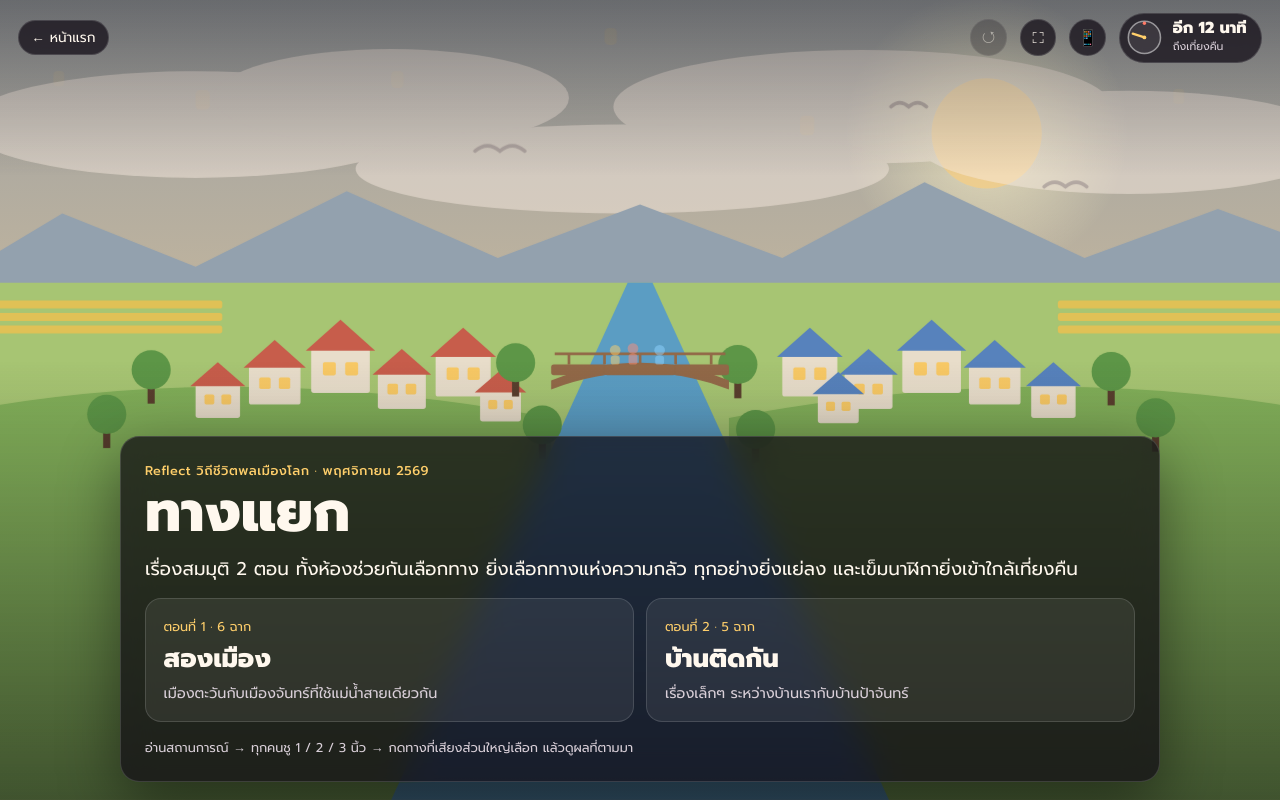
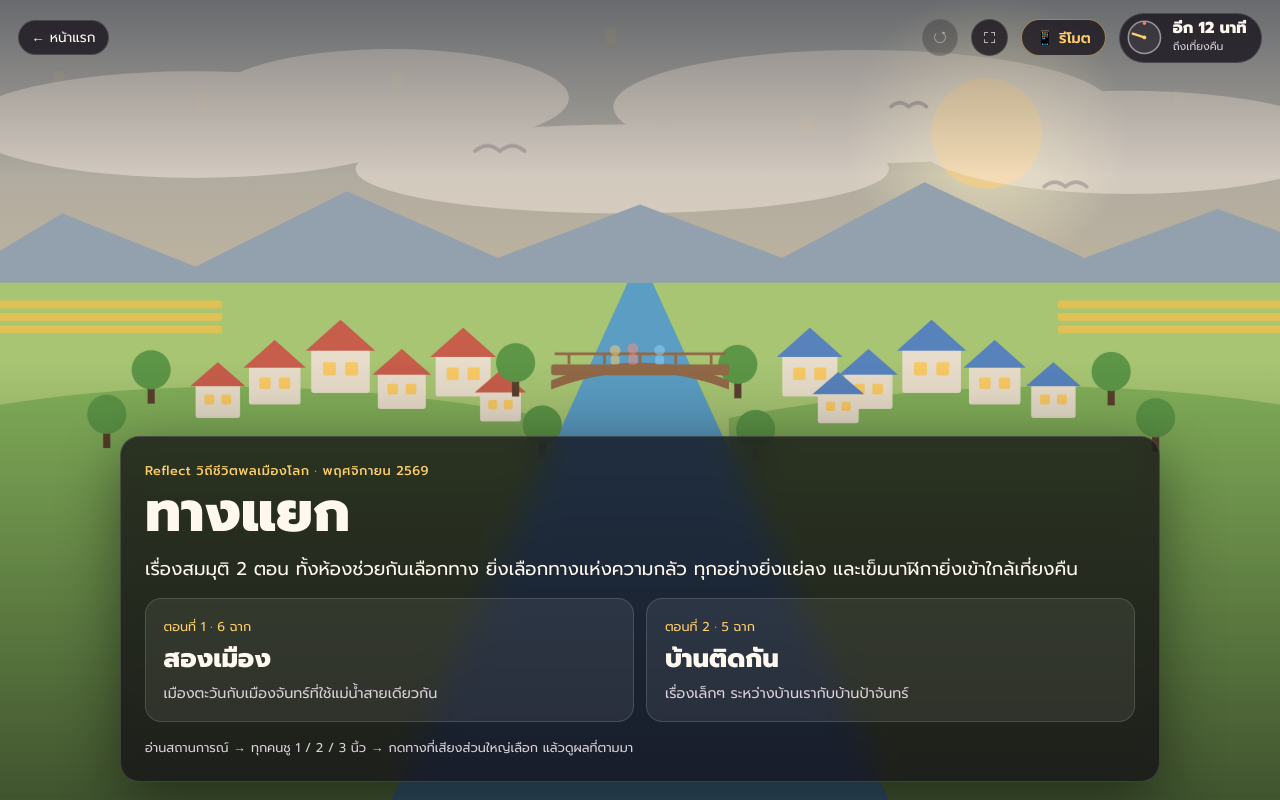
Before and after one commit to tanawat40889/bkk11-4divisiongame, a plain HTML site: page 2026-11/index.html in a window 1280 px wide. Drawn offline with Linux system fonts and the light colour scheme.

Commit message:
ทางแยก: make remote button a visible labeled pill
Co-Authored-By: Claude Opus 5.5 <noreply@anthropic.com>

```diff
--- a/2026-11/index.html
+++ b/2026-11/index.html
@@ -134,7 +134,8 @@ blockquote cite{display:block;margin-top:.35em;font-style:normal;font-size:clamp
 #rm .qr svg{width:100%;height:auto;display:block}
 #rm .code{font-size:clamp(30px,5.4vmin,46px);letter-spacing:.22em;color:var(--gold);font-weight:800;margin:.05em 0 .1em}
 #rm .x{position:absolute;top:10px;right:10px}
-.ib.live{border-color:var(--good);box-shadow:inset 0 0 0 1px var(--good)}
+.rb{height:clamp(34px,4.6vmin,46px);padding:0 1em;border-radius:99px;background:var(--glass);border:1px solid rgba(255,207,107,.55);color:var(--gold);font-weight:600;font-size:clamp(13px,1.8vmin,17px);white-space:nowrap;backdrop-filter:blur(10px);-webkit-backdrop-filter:blur(10px)}
+.rb.live{border-color:var(--good);color:var(--good)}
 </style>
 </head>
 <body>
@@ -222,7 +223,7 @@ blockquote cite{display:block;margin-top:.35em;font-style:normal;font-size:clamp
   <div class="dots" id="dots"></div>
   <button class="ib" id="undo" title="ย้อนกลับ (Backspace)">↺</button>
   <button class="ib" id="fs" title="เต็มจอ">⛶</button>
-  <button class="ib" id="rbtn" title="คุมด้วยมือถือ">📱</button>
+  <button class="rb" id="rbtn" title="คุมด้วยมือถือ">📱 รีโมต</button>
   <div class="clock" title="นาฬิกาวันสิ้นโลก">
     <svg viewBox="0 0 48 48"><circle cx="24" cy="24" r="21" fill="rgba(255,255,255,.08)" stroke="rgba(255,255,255,.5)" stroke-width="2"/>
       <circle cx="24" cy="5.5" r="2.2" fill="#ff7a66"/><line id="hand" x1="24" y1="24" x2="24" y2="8" stroke="#ffcf6b" stroke-width="3" stroke-linecap="round"/><circle cx="24" cy="24" r="2.5" fill="#ffcf6b"/></svg>
@@ -594,7 +595,7 @@ function snap(){
     btns:[...c.querySelectorAll('button')].map(b=>{const t=x=>b.querySelector(x)?.innerText.trim()||'', cl=b.classList;
       return cl.contains('ch')?{k:'ch',n:t('b'),l:t('span')}:cl.contains('ep')?{k:'ch',n:'▸',l:t('b')+' · '+t('small')}:{k:cl.contains('go')?'go':'gh',l:b.innerText.replace(/\s+/g,' ').trim()}})};
 }
-function push(){const d=snap();R.conns=R.conns.filter(c=>c.open);R.conns.forEach(c=>c.send(d));$('rbtn').classList.toggle('live',R.conns.length>0)}
+function push(){const d=snap();R.conns=R.conns.filter(c=>c.open);R.conns.forEach(c=>c.send(d));const on=R.conns.length>0;$('rbtn').classList.toggle('live',on);$('rbtn').textContent=on?'📱 เชื่อมแล้ว':'📱 รีโมต'}
 new MutationObserver(()=>{clearTimeout(R.t);R.t=setTimeout(push,60)}).observe($('card'),{childList:true,subtree:true});
 async function remote(){
   $('rm').classList.add('on'); if(R.peer&&!R.peer.destroyed) return;
```
